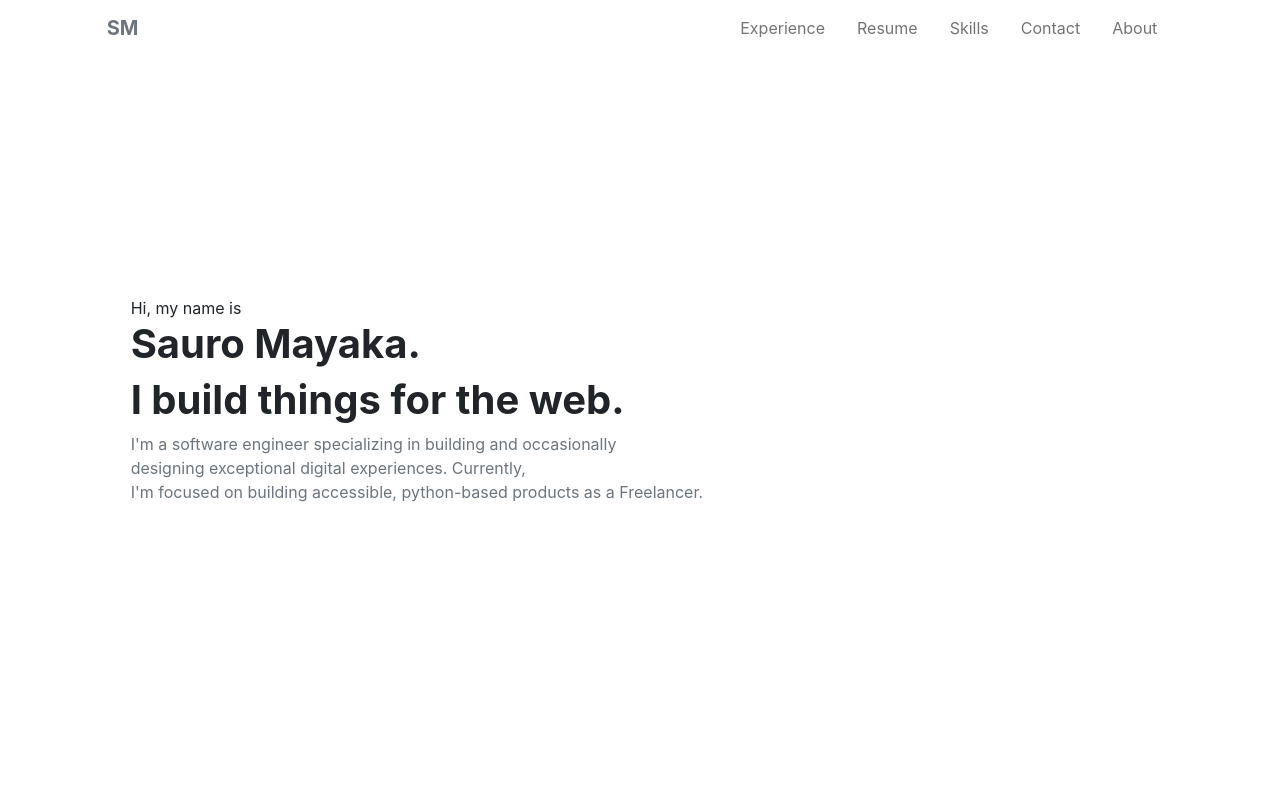
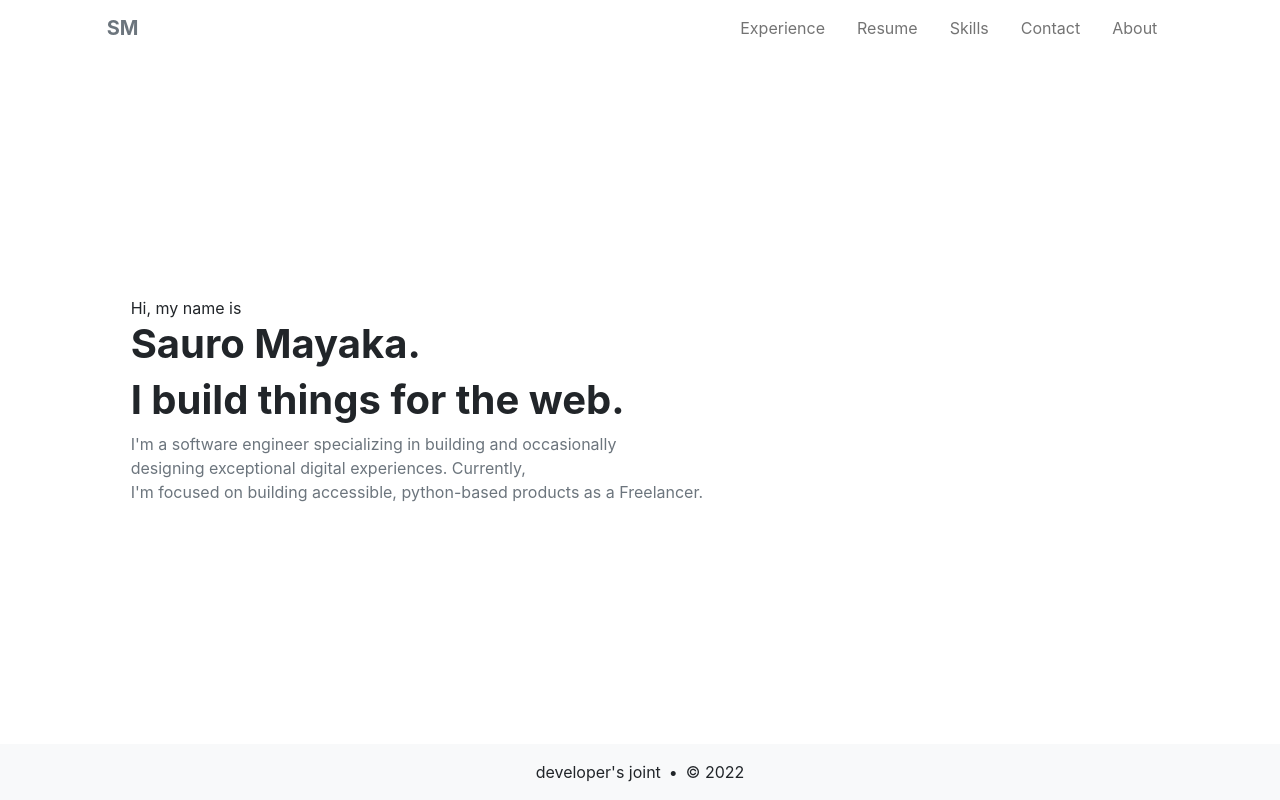
Before and after one commit to mayakas/portfolio, a React (Create React App) app: page / in a window 1280 px wide. Built offline with nearby package versions, Linux system fonts and the light colour scheme.

Commit message:
Added Footer

```diff
--- a/src/components/Body.js
+++ b/src/components/Body.js
@@ -1,5 +1,6 @@
 import React from "react";
 import Externals from "./Externals";
+import Footer from "./Footer";
 import Hero from "./Hero";
 import Navigation from "./Navigation";
 
@@ -9,6 +10,7 @@ function body() {
       <Navigation />
       <Externals />
       <Hero />
+      <Footer />
     </div>
   );
 }
--- /dev/null
+++ b/src/components/Footer.js
@@ -0,0 +1,17 @@
+import React from "react";
+
+function Footer() {
+  return (
+    <footer class="footer fixed-bottom py-3 bg-light">
+      <div class="container mx-auto">
+        <div class="d-flex justify-content-center">
+          <div class="mx-1">developer's joint</div>
+          <div class="mx-1">•</div>
+          <div class="mx-1">© 2022</div>
+        </div>
+      </div>
+    </footer>
+  );
+}
+
+export default Footer;
```
